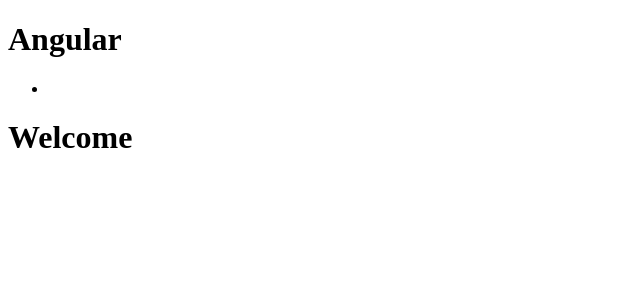
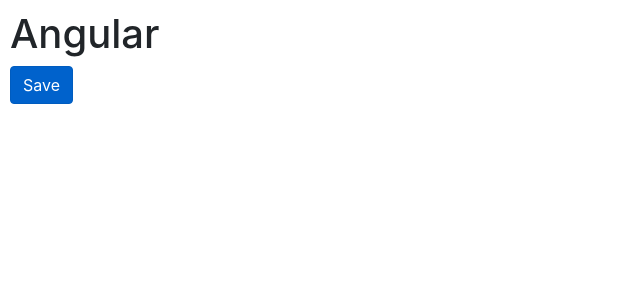
Before and after one commit to Dineshkumar27/angularPrograms, an Angular app: page / in a window 1280 px wide. Shown: the top 300 px of the page, without its empty margins (0-640 px from the left). Built offline with nearby package versions, Linux system fonts and the light colour scheme.

Commit message:
class binding

```diff
--- a/src/app/app.component.html
+++ b/src/app/app.component.html
@@ -1,5 +1,3 @@
 <h1>Angular</h1>
-<ul>
-  <li></li>
-</ul>
+
 <courses> </courses>
--- a/src/app/courses.component.ts
+++ b/src/app/courses.component.ts
@@ -1,10 +1,11 @@
 import {Component} from "@angular/core";
 @Component({
   selector: 'courses',
-  template: `<h1 [textContent]="title"></h1>`
+  template: `<button  class="btn btn-primary" [class.active]="isClicked"> Save</button>`
 
 })
 export class CoursesComponent{
-  title="Welcome"
+  title = "Welcome";
+  isClicked=true;
 
 }
--- a/src/styles.css
+++ b/src/styles.css
@@ -1 +1,5 @@
 /* You can add global styles to this file, and also import other style files */
+@import "~bootstrap/dist/css/bootstrap.css";
+body{
+  padding : 10px;
+}
```
